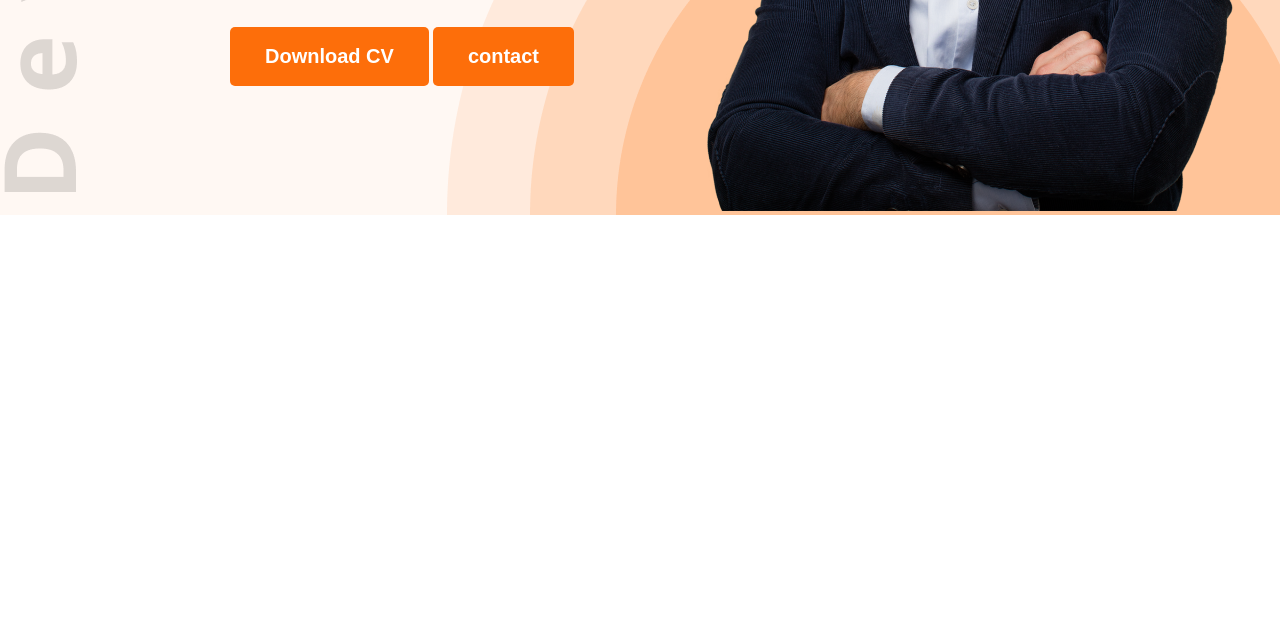
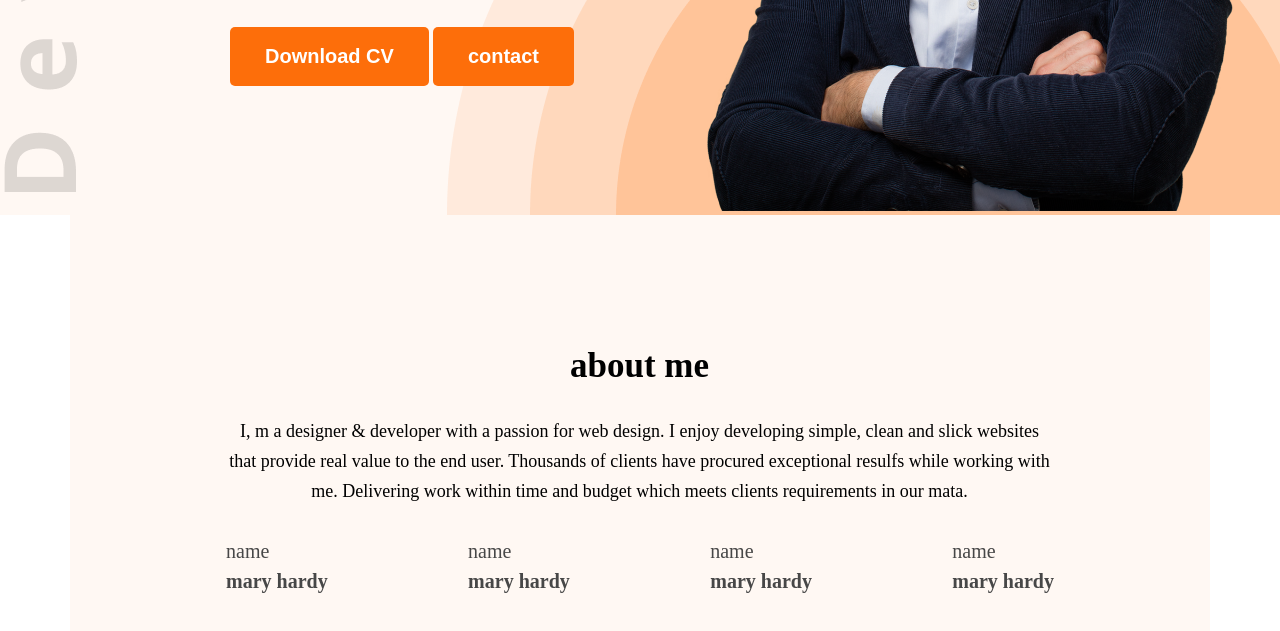
Before and after one commit to infosanjoybh-ux/info-sanjoy-bh-portfolio, a plain HTML site: page index.html in a window 1280 px wide. Shown: the part 571-1202 px from the top of the page. Before the commit the page ends 800 px from the top, so only its background shows below. Drawn offline with Linux system fonts and the light colour scheme.

Commit message:
complyte about

```diff
--- a/index.html
+++ b/index.html
@@ -37,5 +37,32 @@
             </div>
         </section>
     </header>
+
+    <section id="about">
+        <div class="about-container-2">
+            <div class="section-heading">
+                <h2>about me</h2>
+                <p>I, m a designer & developer with a passion for web design. I enjoy developing simple, clean and slick websites that provide real value to the end user. Thousands of clients have procured exceptional resulfs while working with me. Delivering work within time and budget which meets clients requirements in our mata.</p>
+            </div>
+            <div class="about-info">
+                <div class="info-card">
+                    <p>name</p>
+                    <h4>mary hardy</h4>
+                </div>
+                <div class="info-card">
+                    <p>name</p>
+                    <h4>mary hardy</h4>
+                </div>
+                <div class="info-card">
+                    <p>name</p>
+                    <h4>mary hardy</h4>
+                </div>
+                <div class="info-card">
+                    <p>name</p>
+                    <h4>mary hardy</h4>
+                </div>
+            </div>
+        </div>
+    </section>
 </body>
 </html>
--- a/styles.css
+++ b/styles.css
@@ -24,6 +24,19 @@
     font-weight: bold;
     color: white;
     cursor: pointer;
+}
+.section-heading {
+    max-width: 827px;
+    text-align: center;
+}
+.section-heading h2{
+    font-size: 35px;
+    margin-bottom: 30px;
+}
+.section-heading p{
+    font-size: 18px;
+    margin-bottom: 30px;
+    line-height: 30px;
 }
 header{
     background-color: #fFF8F3;
@@ -83,3 +96,27 @@
     max-width: 585px;
     vertical-align: auto;
 }
+#about{
+    padding-top: 130px;
+    margin: 0 auto;
+    max-width: 1140px;
+    background-color: #fFF8F3;
+    padding: 131px 156px;
+
+
+}
+
+
+.about-info{
+    display: flex;
+    justify-content: space-between;
+}
+.about-info .info-card{
+     font-size: 20px;
+    margin-bottom: 30px;
+    line-height: 30px;
+    color: #474747;
+}
+.about-info .info-card h4{
+    font-size: 20px;
+}
```
